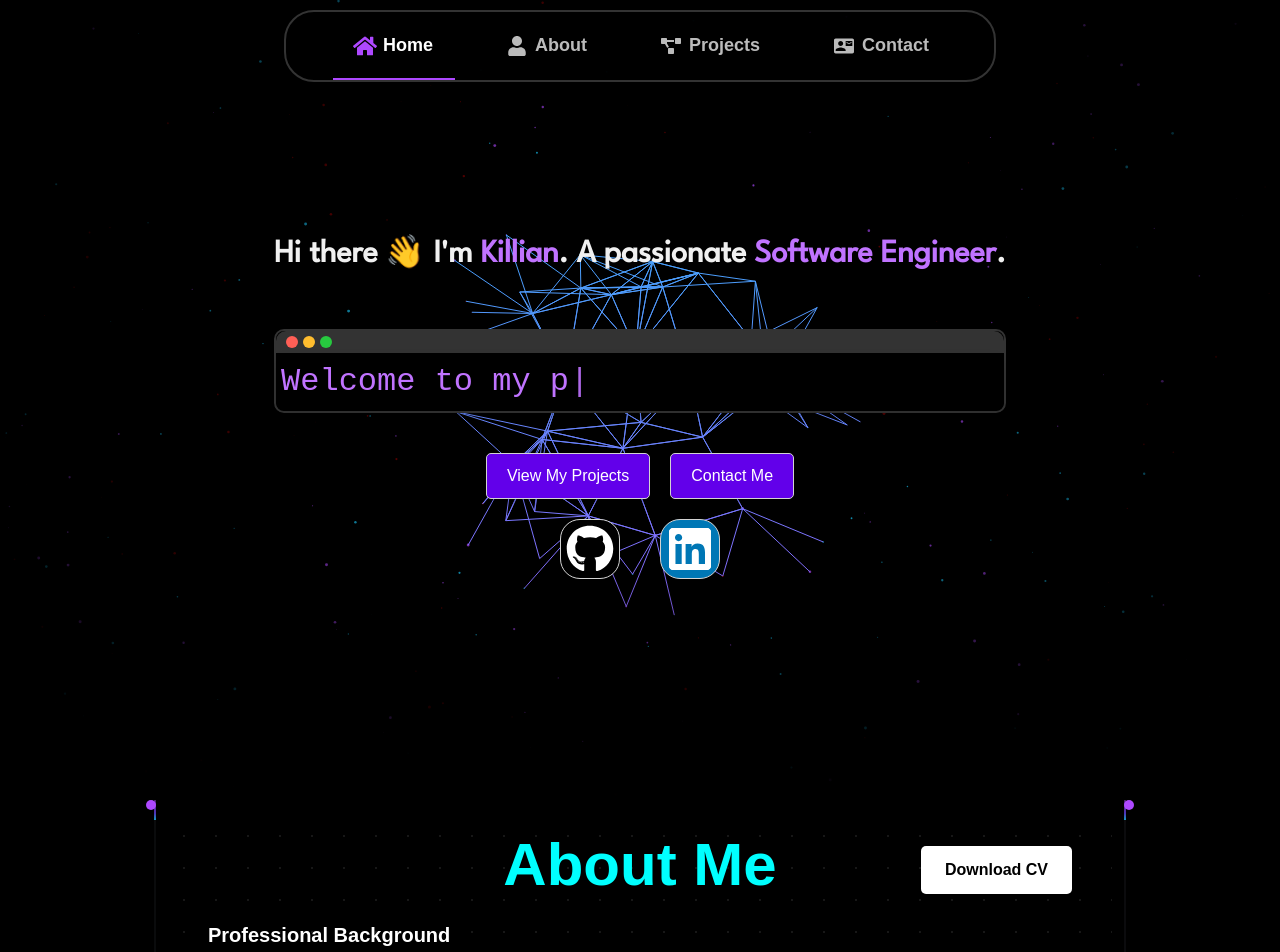
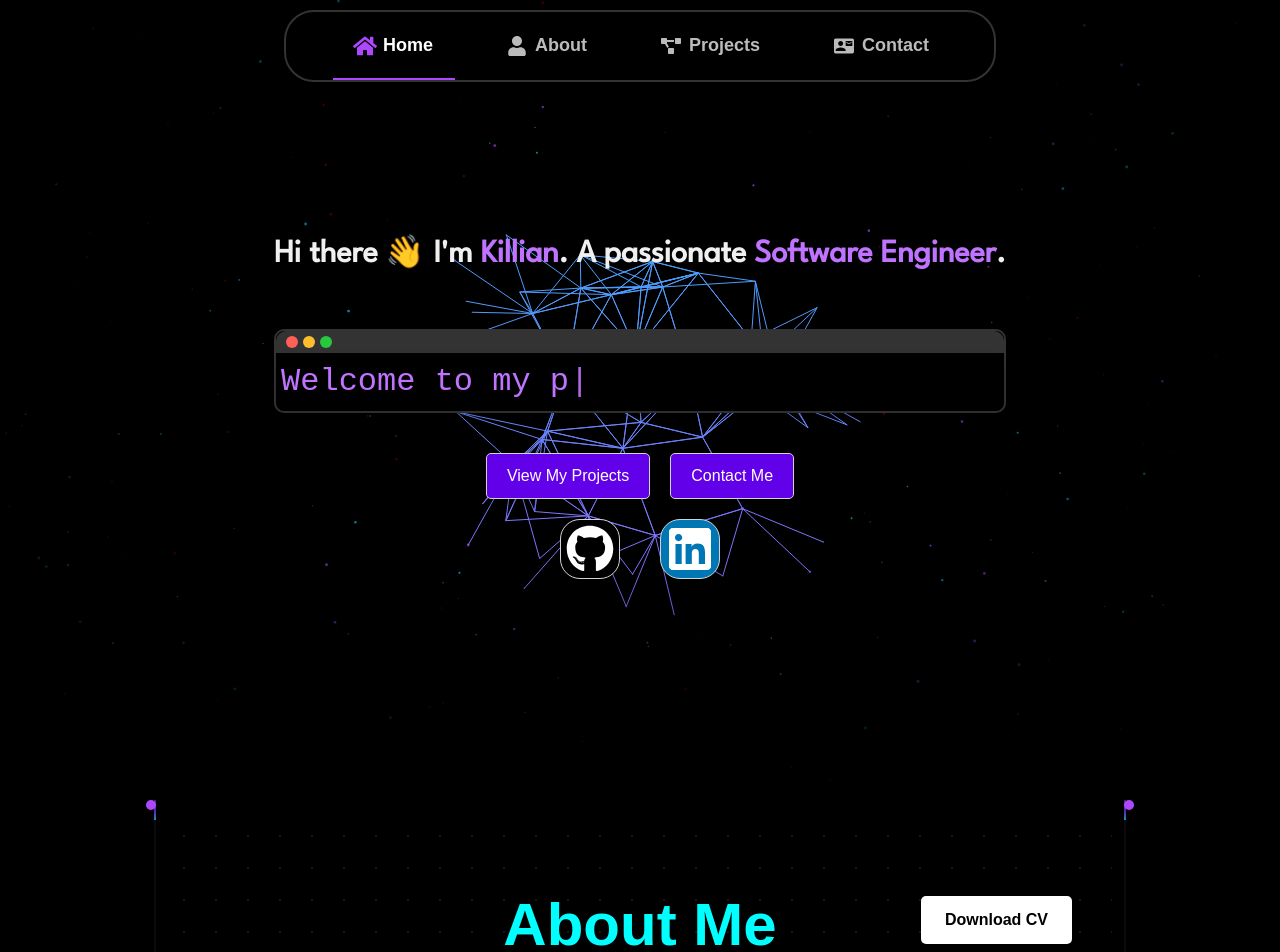
Before and after one commit to killianronan/personal-website, a React (Create React App) app in the folder personal-website/: page / in a window 1280 px wide. Shown: the top 952 px of the page. Built offline with nearby package versions, Linux system fonts and the light colour scheme.

Commit message:
google drive cv link

```diff
--- a/personal-website/src/components/about/About.css
+++ b/personal-website/src/components/about/About.css
@@ -21,10 +21,12 @@
   align-items: center;
   width: 100%;
   position: relative;
+  margin-top: 40px;
 }
 
 .about-title {
   margin-bottom: 10px;
+  margin-top: 20px;
   font-size: 60px;
   font-weight: bold;
   color: #00FFFF;
--- a/personal-website/src/components/about/About.js
+++ b/personal-website/src/components/about/About.js
@@ -46,6 +46,10 @@ const SkillSection = ({ title, skills }) => (
 );
 
 function About() {
+  const handleDownloadClick = () => {
+    window.open('https://docs.google.com/document/d/e/2PACX-1vRtuKrW6Yf-wJ28YI0UXpuAZTRfAe4PX2ONw98HeLj2ZiYVV17hbG7GWY7MiHkK_YjlPc5M9EpZqGzR/pub', '_blank');
+  };
+
   return (
     <section className="about-container section bg-dot-pattern">
       <div className="about-title-container">
@@ -54,6 +58,7 @@ function About() {
           type="submit"
           className="form-button"
           whileHover={{ scale: 1.05 }}
+          onClick={handleDownloadClick}
         >
         <span className="button-text">Download CV</span>
         <span className="button-icon">CV <FaFileDownload className="button-icon"/></span>
--- a/personal-website/src/components/contact/Contact.css
+++ b/personal-website/src/components/contact/Contact.css
@@ -17,6 +17,7 @@
   z-index: 2;
   position: relative;
   min-width: 300px;
+  border: 0.5px solid white;
 }
 
 .contact-title {
```
